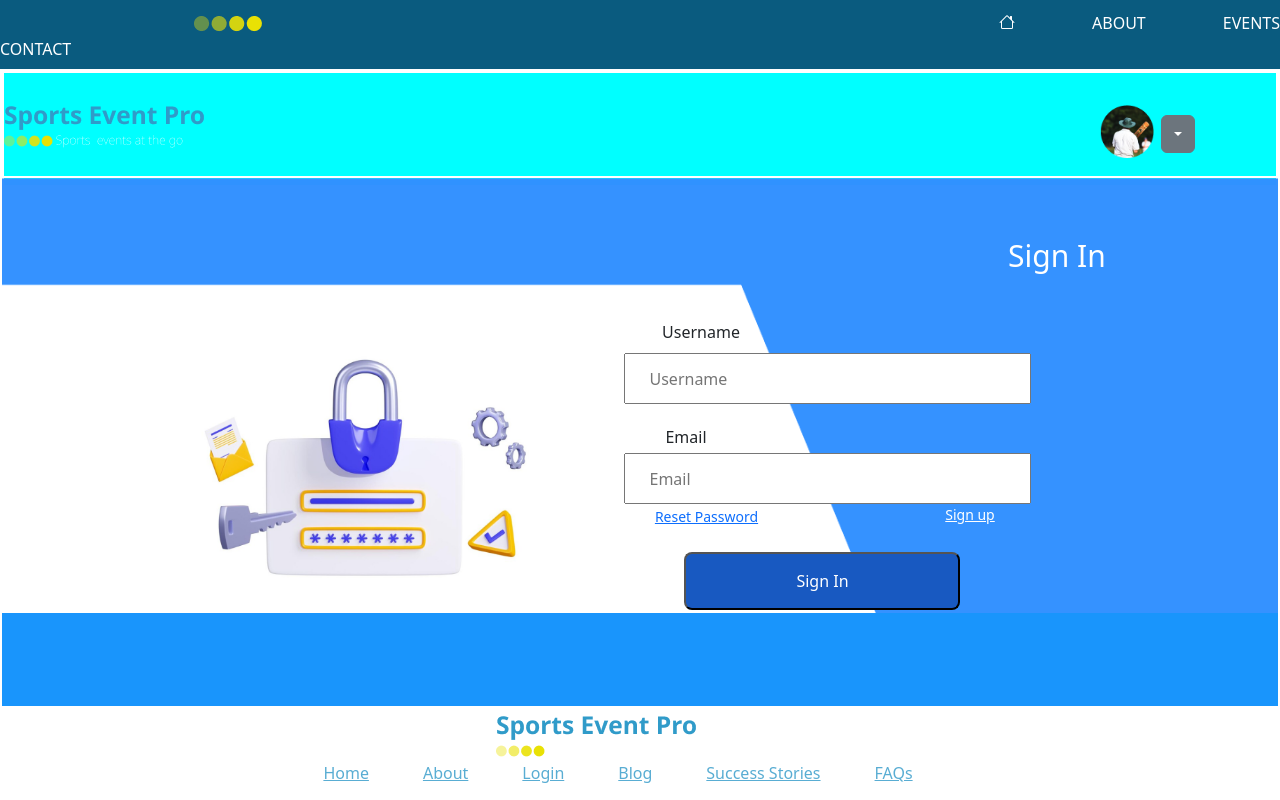
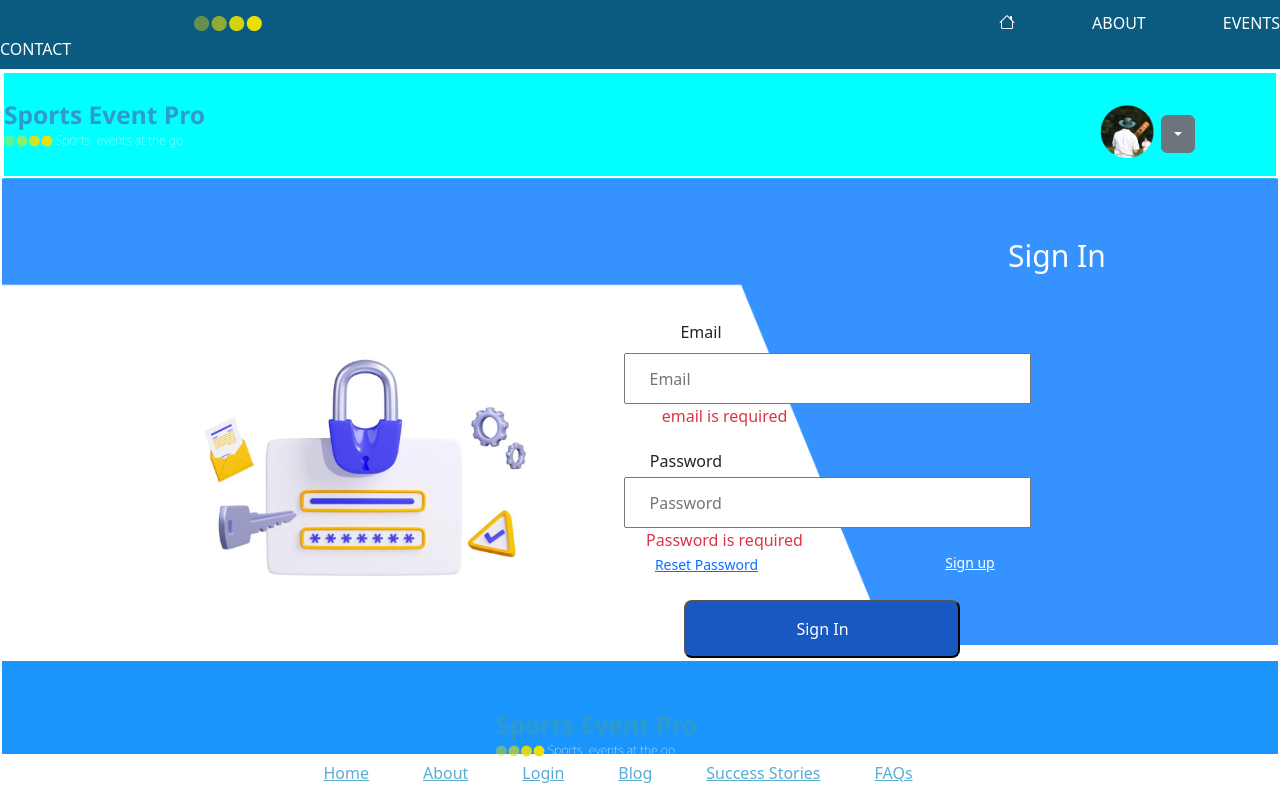
Before and after one commit to soumyasics/SportsEventPro_Frontend, a React (Create React App) app: page /UserLogin in a window 1280 px wide. Both pictures are taken after a click on the button "Sign In". Built offline with nearby package versions, Linux system fonts and the light colour scheme.

Commit message:
validation in signin

```diff
--- a/src/Components/User/UserLogin.css
+++ b/src/Components/User/UserLogin.css
@@ -107,3 +107,10 @@
     bottom: -3px;
     left: 65px;
 }
+
+.validationEmail{
+    margin-left: 169px;
+}
+.validationPass{
+    margin-left: 169px;
+}
--- a/src/Components/User/UserLogin.js
+++ b/src/Components/User/UserLogin.js
@@ -1,10 +1,66 @@
-import React from "react";
+import React, { useState } from "react";
 import "./UserLogin.css";
 import logo from "../../Assets/Frame 18.png";
 import drop from "../../Assets/Ellipse 1.png";
 import lock from '../../Assets/image 5.png'
 
 function UserLogin() {
+
+
+    const [data, setData] = useState({
+
+      email: '',
+      password: ''
+  })
+  const [errors, setErrors] = useState({
+
+      email: '',
+      password: ''
+  })
+  let formIsValid;
+  const handleChange = (event) => {
+      const { name, value } = event.target;
+      setData(prevData => ({
+          ...prevData,
+          [name]: value
+      }));
+      setErrors(prevErrors => ({
+          ...prevErrors,
+          [name]: ''
+      }));
+    };
+    const validateField = (fieldName, value) => {
+      if (!value.trim()) {
+        formIsValid=true;
+          return `${fieldName} is required`;
+      }
+      return '';
+  };
+
+
+
+  const handleSubmit = (event) => {
+      event.preventDefault();
+
+      let errors = {};
+       formIsValid = true;
+
+      errors.email = validateField('email', data.email);
+      errors.password = validateField('Password', data.password);
+
+
+
+
+      setErrors(errors);
+
+      if (formIsValid) {
+          console.log("data", data);
+          alert('Password is required')
+      }
+
+  }
+
+
   return (
     <div>
       <div className="UserLoginBackground1">
@@ -49,20 +105,38 @@ function UserLogin() {
             <h1 class="UserLoginh1"> Sign In</h1>
           </div>
           <div>
-            <p className="UserLoginp1">Username</p>
+            <p className="UserLoginp1">Email</p>
             <input
               className="UserLogininput1"
-              type="text"
-              placeholder="Username"
+              type="email"
+              placeholder="Email"
+              name="email"
+              value={data.email}
+              onChange={handleChange}
+
+
             ></input>
+                     <div class='validationEmail'>
+                      {errors.email && <div className="text-danger ">{errors.email}</div>}
+                      </div>
           </div>
           <div>
-            <p className="UserLoginp2">Email</p>
+            <p className="UserLoginp2">Password</p>
             <input
               className="UserLogininput2"
-              type="email"
-              placeholder="Email"
+              type="password"
+              placeholder="Password"
+              name="password"
+              value={data.password}
+              onChange={handleChange}
+
             ></input>
+            <div class="validationPass">
+                      {errors.password && (
+            <div className="text-danger">{errors.password}</div>
+          )}
+          </div>
+
           </div>
           <div>
             <a className="UserLoginReset" href="">
@@ -80,7 +154,7 @@ function UserLogin() {
           </div>
 
           <div>
-            <button className="UserLoginButton" type="submit">
+            <button className="UserLoginButton" type="submit" onClick={handleSubmit}>
               Sign In
             </button>
           </div>
```
